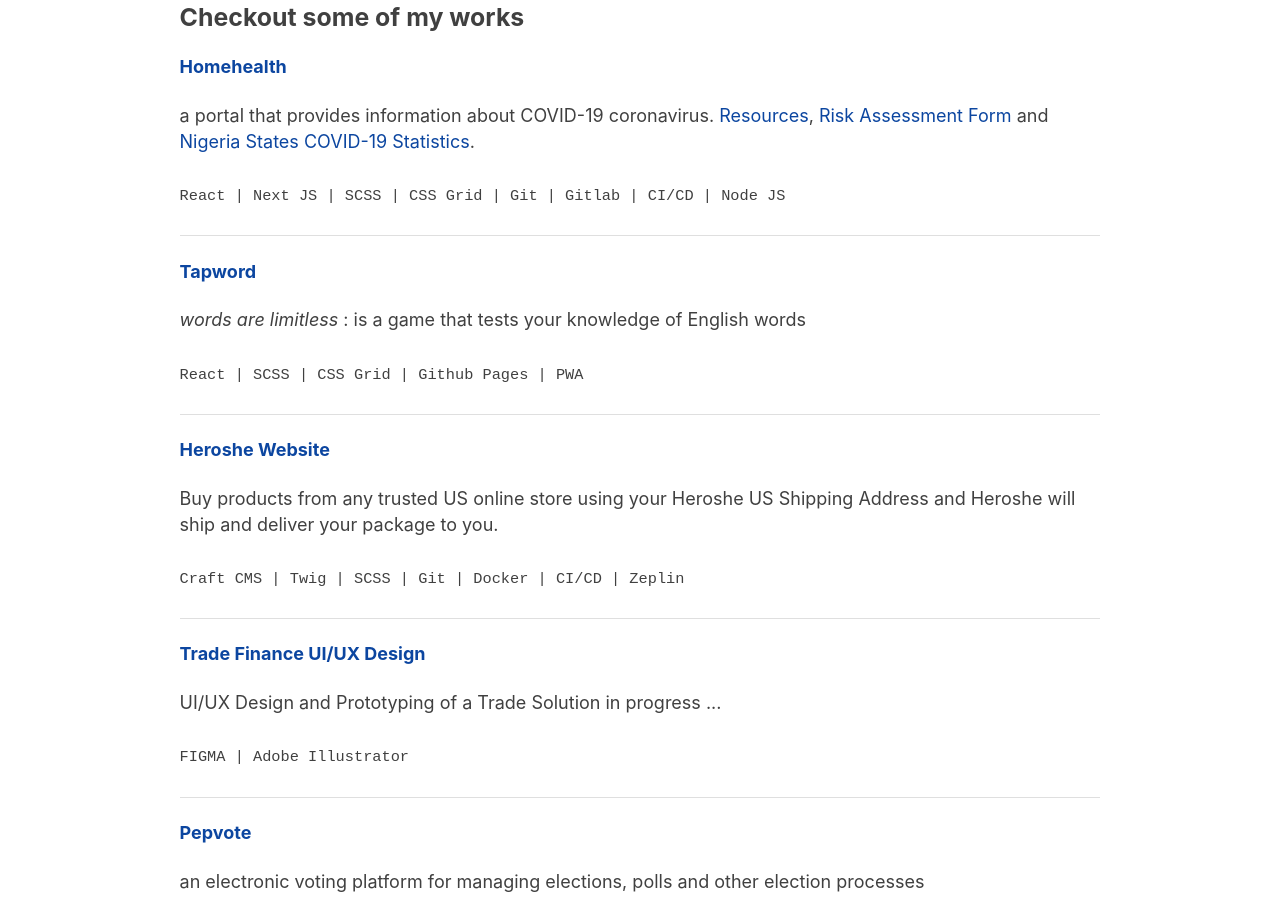
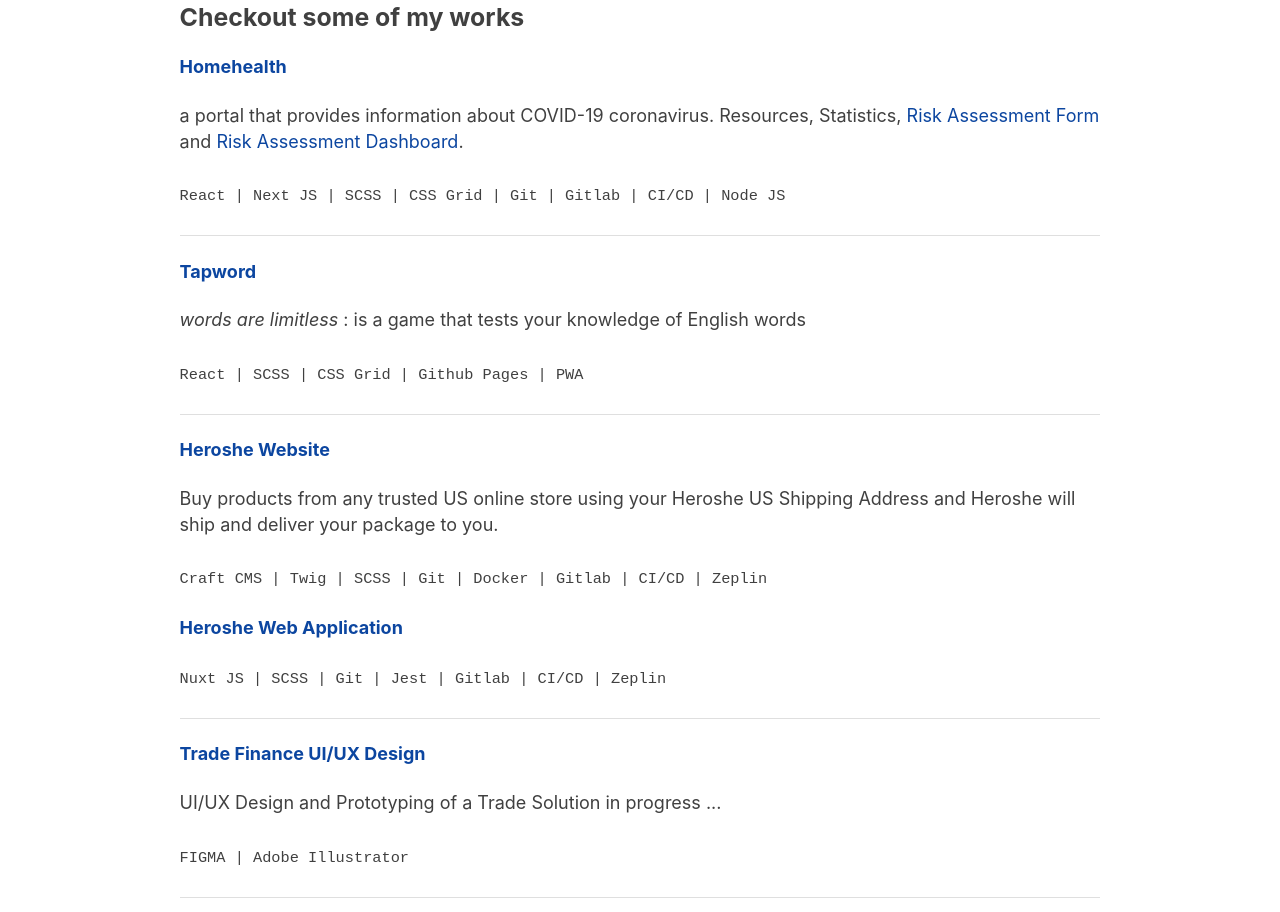
Before and after one commit to tunjioye/me, a Gatsby site: page /projects in a window 1280 px wide. Shown: the part 185-1097 px from the top of the page. Built offline with nearby package versions, Linux system fonts and the light colour scheme; Gatsby itself is replaced by a stand-in of ours.

Commit message:
ADD : Heroshe Web Application to projects

```diff
--- a/me-md/projects.md
+++ b/me-md/projects.md
@@ -9,7 +9,7 @@
 
 #### [Homehealth](https://homehealth.now.sh)
 
-a portal that provides information about COVID-19 coronavirus. [Resources](https://homehealth.now.sh/covid), [Risk Assessment Form](https://homehealth.now.sh/forms/risk-assessment) and [Nigeria States COVID-19 Statistics](https://homehealth.now.sh/covid/statistics).
+a portal that provides information about COVID-19 coronavirus. Resources, Statistics, [Risk Assessment Form](https://homehealth.now.sh/forms/risk-assessment) and [Risk Assessment Dashboard](https://homehealth.now.sh/dashboard).
 
 <samp>React | Next JS | SCSS | CSS Grid | Git | Gitlab | CI/CD | Node JS</samp>
 
@@ -27,7 +27,11 @@
 
 Buy products from any trusted US online store using your Heroshe US Shipping Address and Heroshe will ship and deliver your package to you.
 
-<samp>Craft CMS | Twig | SCSS | Git | Docker | CI/CD | Zeplin</samp>
+<samp>Craft CMS | Twig | SCSS | Git | Docker | Gitlab | CI/CD | Zeplin</samp>
+
+#### [Heroshe Web Application](https://myheroshe.com)
+
+<samp>Nuxt JS | SCSS | Git | Jest | Gitlab | CI/CD | Zeplin</samp>
 
 ---
 
```
